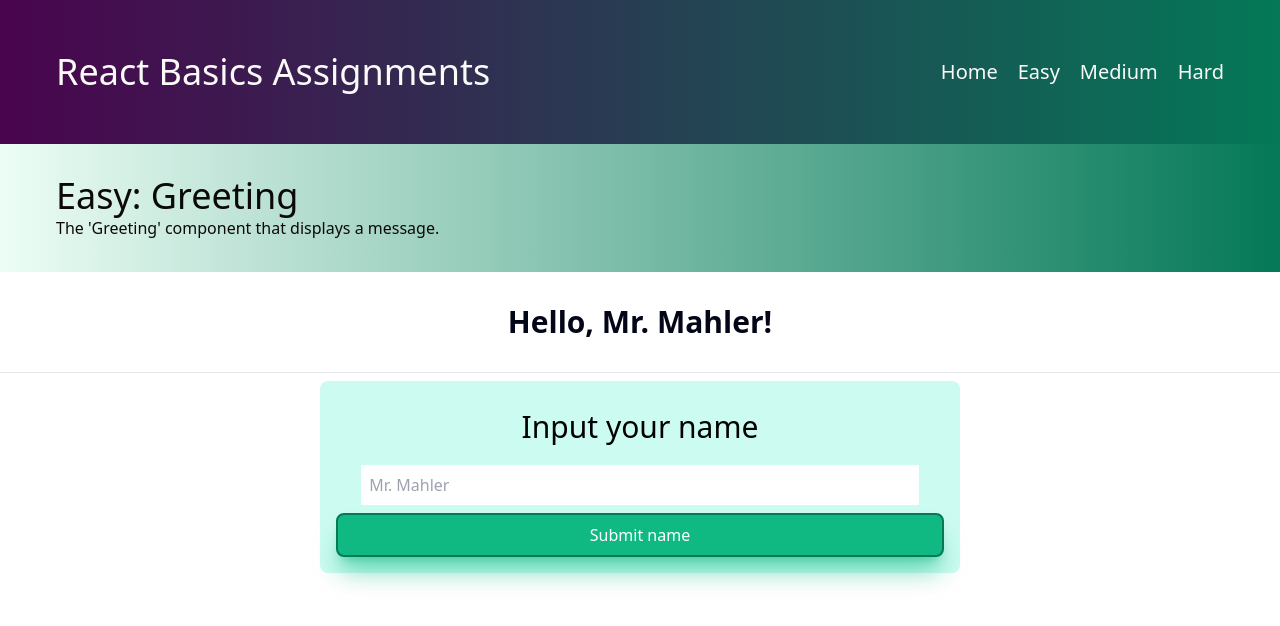
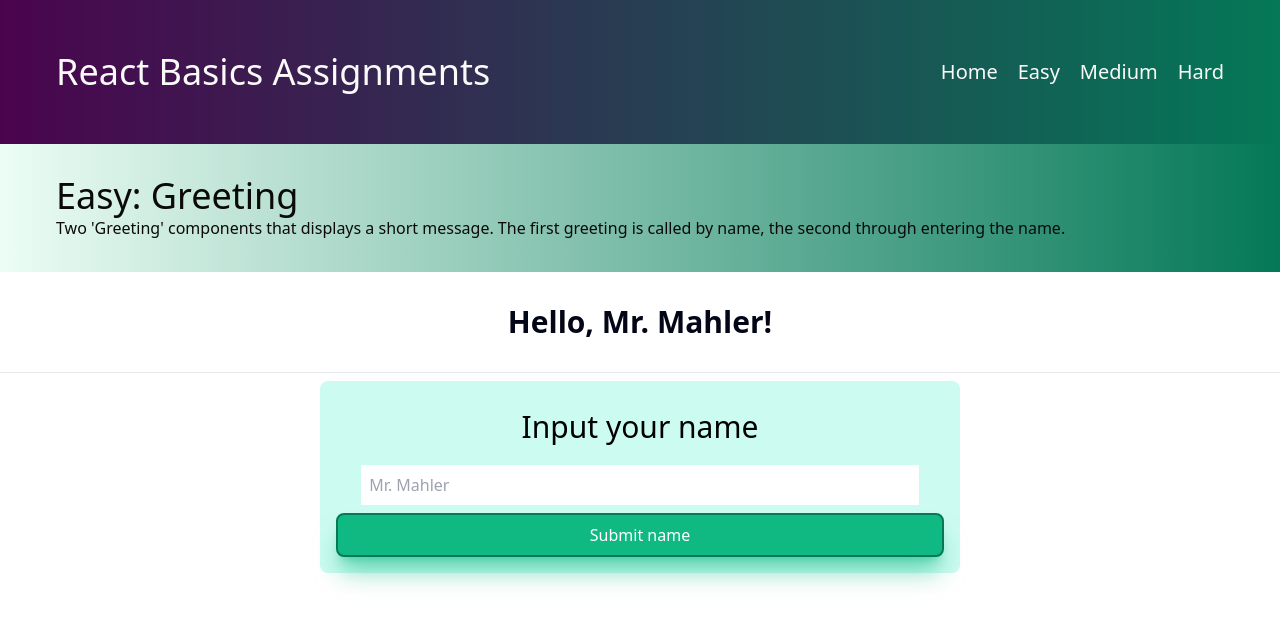
Before and after one commit to barlunden/reactbasics, a React (Create React App) app: page /Easy in a window 1280 px wide. Shown: the top 626 px of the page. Built offline with nearby package versions, Linux system fonts and the light colour scheme.

Commit message:
Update Easy.js

```diff
--- a/src/pages/Easy.js
+++ b/src/pages/Easy.js
@@ -1,5 +1,5 @@
+import Pagetitle from "../components/Pagetitle";
 import Greeting from "../components/Greeting";
-import Pagetitle from "../components/Pagetitle";
 import SecondGreeting from "../components/SecondGreeting";
 
 function Easy() {
@@ -7,7 +7,7 @@ function Easy() {
     <>
       <Pagetitle
         title="Easy: Greeting"
-        subtitle="The 'Greeting' component that displays a message."
+        subtitle="Two 'Greeting' components that displays a short message. The first greeting is called by name, the second through entering the name."
       />
       <Greeting name="Mr. Mahler" />
       <hr />
```
